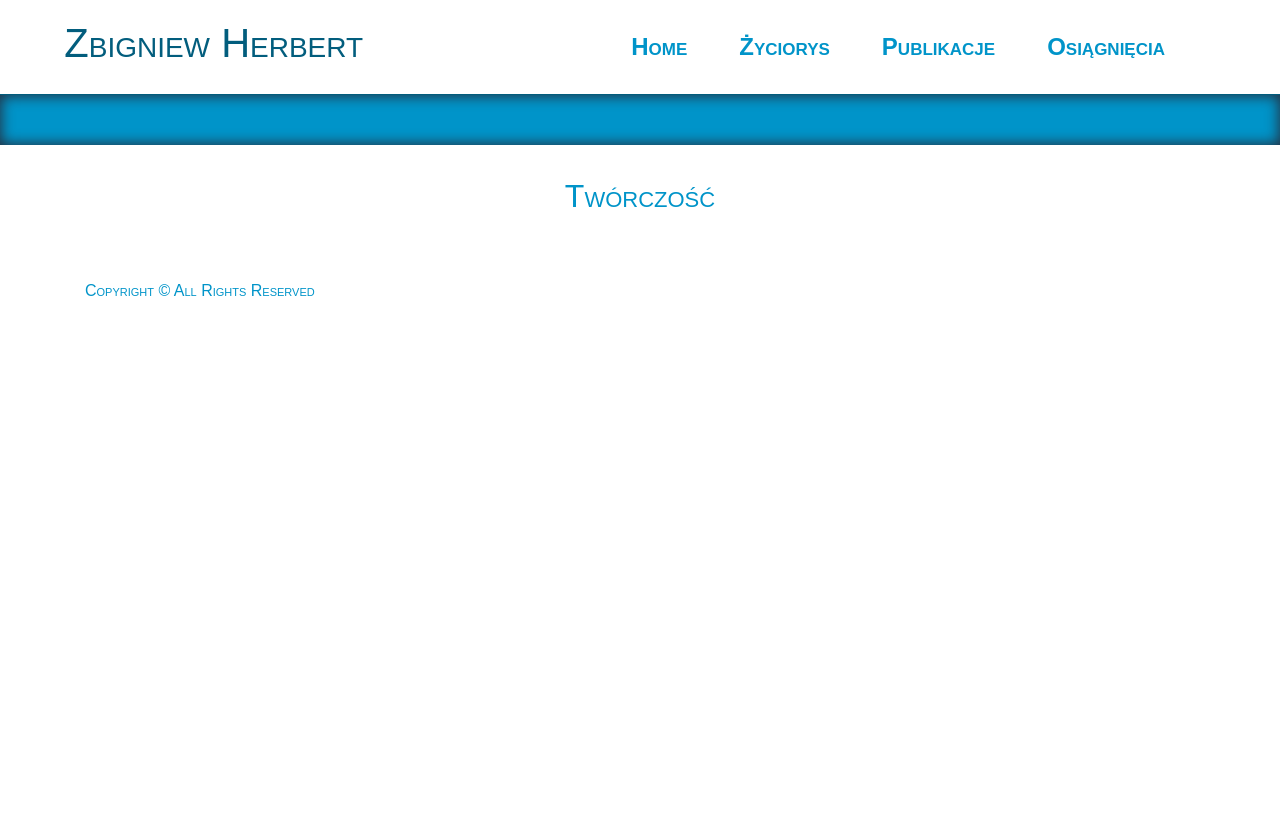
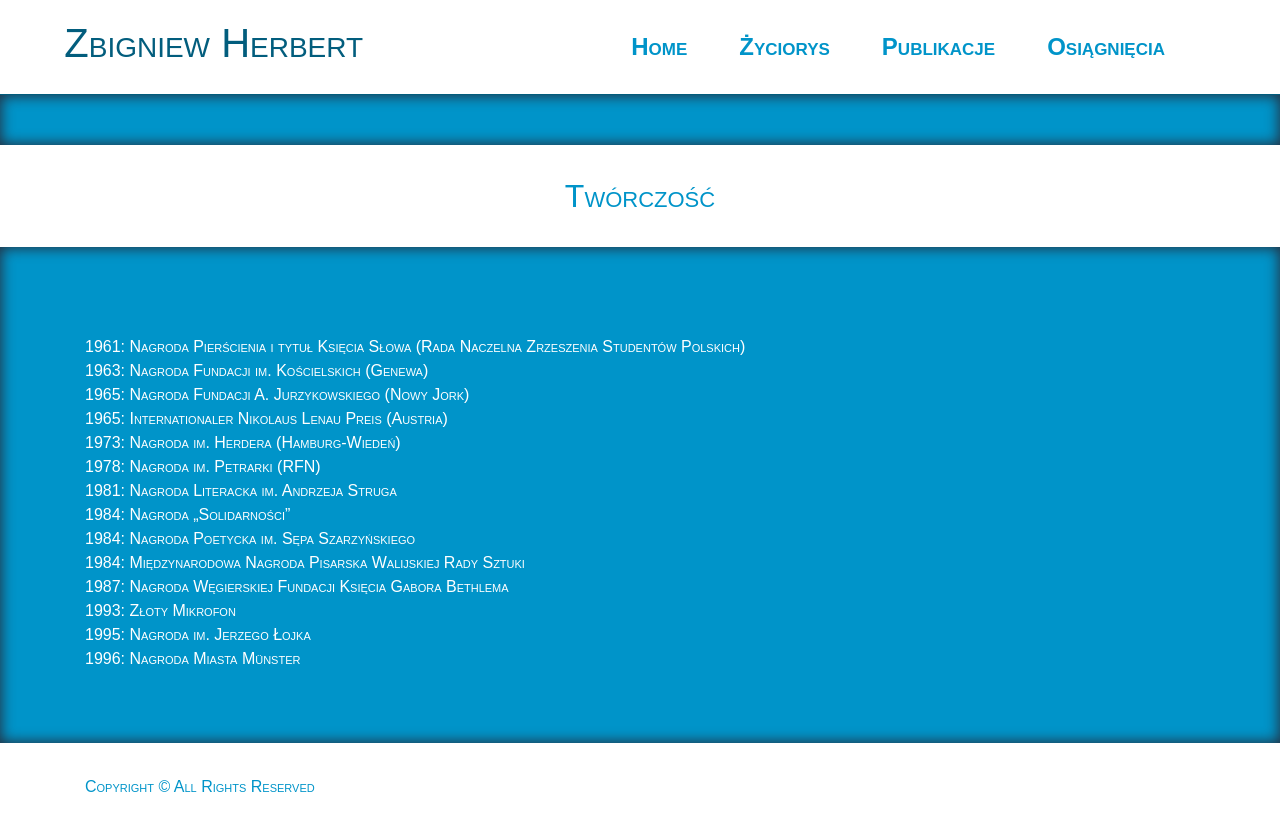
Before and after one commit to codemasternode/Herbercik, a website: page src/views/achive.html in a window 1280 px wide. Before the commit the page ends 800 px from the top, so only its background shows below. Drawn offline with Linux system fonts and the light colour scheme; files whose address does not match are found by name.

Commit message:
finished

```diff
--- a/src/scss/style.scss
+++ b/src/scss/style.scss
@@ -251,3 +251,13 @@ nav {
     background: $primary-color;
     box-shadow: inset 0px 0px 14px 1px rgba(52,0,0,0.70);
 }
+
+.achive {
+    box-shadow: inset 0px 0px 14px 1px rgba(52,0,0,0.70);
+
+}
+.l {
+    padding-top: 1em;
+    padding-bottom: 1em;
+    padding-right: 3em;
+}
--- a/src/views/achive.html
+++ b/src/views/achive.html
@@ -45,7 +45,30 @@
         <h2 class="header-crt">
             Twórczość
         </h2>
-
+        <div class="achive">
+            <div class="container">
+                <div class="row">
+                    <div class="col-12 col-sm-12">
+                        <ul class="l">
+                            <li>1961: Nagroda Pierścienia i tytuł Księcia Słowa (Rada Naczelna Zrzeszenia Studentów Polskich)</li>
+                            <li>1963: Nagroda Fundacji im. Kościelskich (Genewa)</li>
+                            <li>1965: Nagroda Fundacji A. Jurzykowskiego (Nowy Jork)</li>
+                            <li>1965: Internationaler Nikolaus Lenau Preis (Austria)</li>
+                            <li>1973: Nagroda im. Herdera (Hamburg-Wiedeń)</li>
+                            <li>1978: Nagroda im. Petrarki (RFN)</li>
+                            <li>1981: Nagroda Literacka im. Andrzeja Struga</li>
+                            <li>1984: Nagroda „Solidarności”</li>
+                            <li>1984: Nagroda Poetycka im. Sępa Szarzyńskiego</li>
+                            <li>1984: Międzynarodowa Nagroda Pisarska Walijskiej Rady Sztuki</li>
+                            <li>1987: Nagroda Węgierskiej Fundacji Księcia Gabora Bethlema</li>
+                            <li>1993: Złoty Mikrofon</li>
+                            <li>1995: Nagroda im. Jerzego Łojka</li>
+                            <li>1996: Nagroda Miasta Münster</li>
+                        </ul>
+                    </div>
+                </div>
+            </div>
+        </div>
 
     </article>
     <footer class="custom-footer">
```
Also changed, not shown: src/css/style.css.
